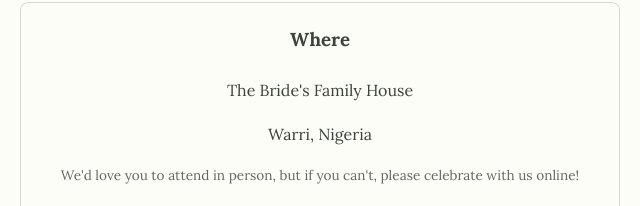
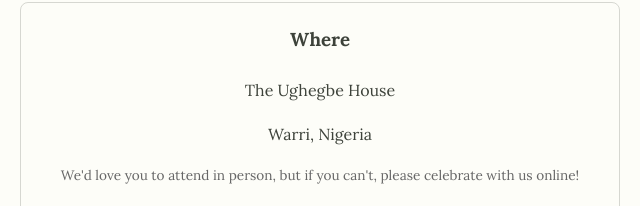
Before and after one commit to chee-zaram/wedding-cheevee, a plain HTML site: page index.html in a window 1280 px wide. Shown: the part 1892-2098 px from the top of the page, 320-960 px from the left. Drawn offline with nearby package versions, Linux system fonts and the light colour scheme.

Commit message:
update venue

```diff
--- a/index.html
+++ b/index.html
@@ -77,7 +77,7 @@
           </div>
           <div class="detail-box" data-aos="fade-up" data-aos-delay="300">
             <h3>Where</h3>
-            <p>The Bride's Family House</p>
+            <p>The Ughegbe House</p>
             <p>Warri, Nigeria</p>
             <p class="virtual-invite">
               We'd love you to attend in person, but if you can't, please
```
